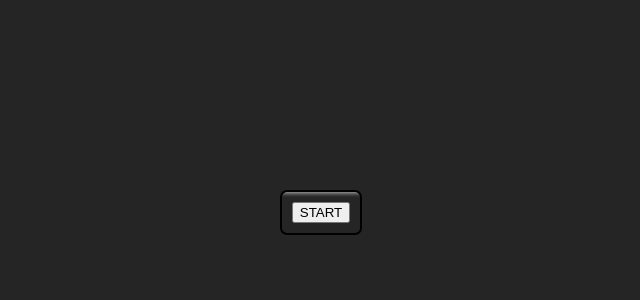
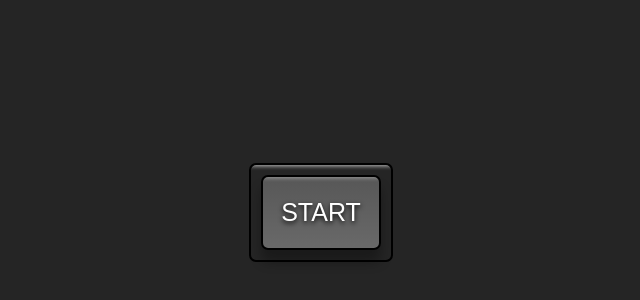
Before and after one commit to Timespike/ZTM-picture-in-picture, a plain HTML site: page index.html in a window 1280 px wide. Shown: the part 188-488 px from the top of the page, without its empty margins (319-959 px from the left). Drawn offline with Linux system fonts and the light colour scheme.

Commit message:
finished styling

```diff
--- a/style.css
+++ b/style.css
@@ -20,7 +20,7 @@ body {
     box-shadow: inset 0 20px 4px -19px rgba(255, 255, 255, 0.7);
 }
 
-.button {
+button {
     cursor: pointer;
     outline: none;
     width: 120px;
@@ -28,5 +28,18 @@ body {
     font-family: Barlow, sans-serif;
     font-size: 25px;
     color: white;
-    text-shadow: 0 2ox 5px black;
+    text-shadow: 0 2px 5px black;
+    background: linear-gradient(to top, #696969, #575757);
+    border:  2px solid black;
+    border-radius: 7px;
+    box-shadow: inset 0 20px 4px -19px rgba(255, 255, 255, 0.4), 0 12px 12px 0 rgba(0, 0, 0, 0.3);
 }
+
+button:hover {
+    background: linear-gradient(to bottom, #696969, #575757);
+}
+
+button:active {
+    transform: translateY(3px);
+    box-shadow: 0 6px 6px 0 rgba(0, 0, 0, 0.3);
+}
```
